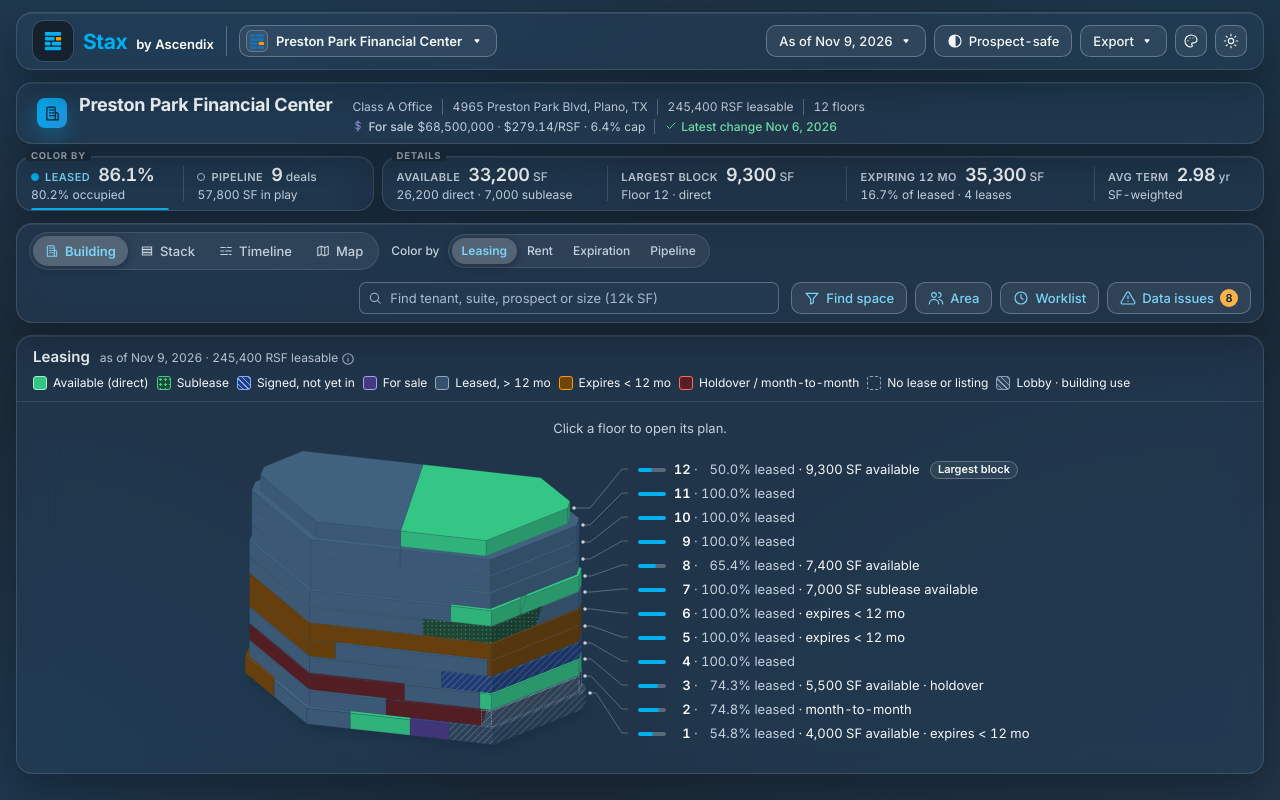
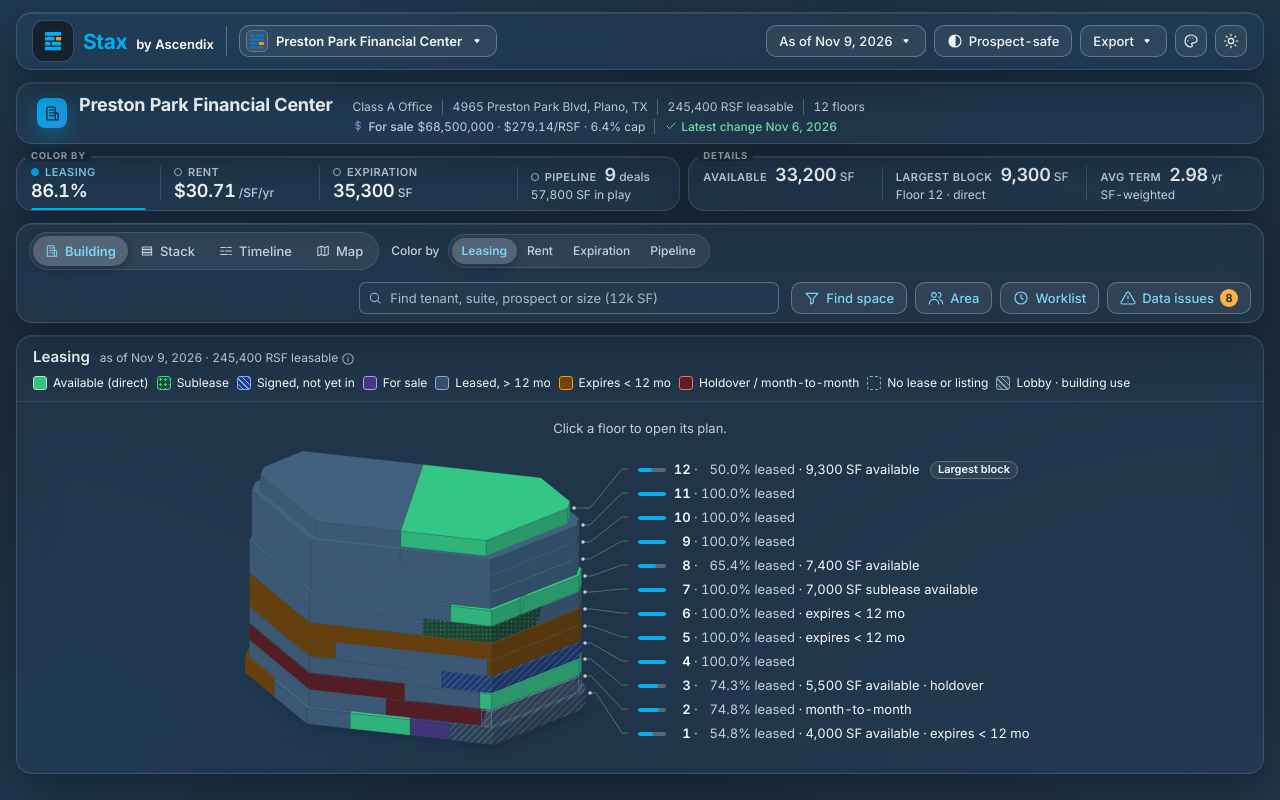
Before and after one commit to acx-sergiy-yanushkevich/stacking-plan-comp, a React (Vite) app: page / in a window 1280 px wide. Built offline with nearby package versions, Linux system fonts and the light colour scheme.

Commit message:
feat: the KPI strip is the one Color by: a switch card per lens
Co-Authored-By: Claude Fable 5.1 <noreply@anthropic.com>

```diff
--- a/src/components/kpis/KpiStrip.tsx
+++ b/src/components/kpis/KpiStrip.tsx
@@ -2,16 +2,23 @@ import type { PointerEvent } from 'react';
 import type { PlanModel } from '../../model/usePlanModel';
 import type { PlanState } from '../../state/planState';
 import { fmtMonthYearShort } from '../../domain/dates';
-import { num, pct, plural, sfDelta } from '../../domain/format';
+import { dollars, num, pct, plural, sfDelta, usd } from '../../domain/format';
 import { pipelineWords } from '../../domain/kpis';
+import { LENSES, type LensId } from '../../domain/lenses';
 import { waltCard, waltTitle } from './walt';
-import { canShowRollover, canShowWalt } from '../../domain/safe';
+import { canShowInPlaceRent, canShowRollover, canShowWalt, canUseLens } from '../../domain/safe';
 import { setHoverKeys } from '../../state/hoverStore';
+import { prospectFirst } from '../shell/toolbarRules';
 
-/** What a KPI click does: only the Color-by switches act; the Details figures are read-only (team review, Nov 12). */
-export type KpiAction = 'status' | 'deals';
-/** Every figure's id (`data-kpi`): the two switches, then the four details. */
-type KpiId = KpiAction | 'find' | 'find-largest' | 'expiry-worklist' | 'timeline';
+/** What a KPI click does: a Color-by switch sets its lens; the Details figures are read-only (team review, Nov 12). */
+export type KpiAction = LensId;
+/** Every figure's id (`data-kpi`): the four switches, then the three details. */
+type KpiId = KpiAction | 'find' | 'find-largest' | 'timeline';
+
+/** The switches in the strip's order: those a prospect is also offered first, so they stay put when the others go. */
+const SWITCHES = prospectFirst(LENSES);
+/** A switch's label is its lens's one name (Leasing, Rent, Expiration, Pipeline). */
+const lensLabel = (id: LensId) => LENSES.find((l) => l.id === id)!.label;
 
 export interface KpiStripProps {
   model: PlanModel;
@@ -32,7 +39,7 @@ interface Kpi {
   active: boolean;
   /** What the figure is (and, for a switch, what a click does). */
   title: string;
-  /** A figure with nothing to open (prospect-safe: Expiring 12 mo, WALT and Pipeline). */
+  /** A figure withheld from a prospect (Expiration, Avg term and Pipeline): left out of the strip. */
   static?: boolean;
   /**
    * The suites the figure is made of, where that is plain: pointing at the KPI (or focusing it) lights
@@ -68,15 +75,17 @@ function lightOn(keys: string[]) {
 }
 
 /**
- * The building's six key figures: one quiet bar above the toolbar, the same element in the same place in
+ * The building's seven key figures: one quiet bar above the toolbar, the same element in the same place in
  * every view and every state, so nothing under it moves when the view changes, a floor opens or the
  * inspector comes in. The figures do one of two things, and they stand in two groups so the difference
  * shows before a click:
- * - "Color by" (Leased, Pipeline): switches. Each colors the plan by its lens (status, deals); the one in
- *   use has a filled dot and an underline (and `aria-pressed`), as the toolbar's lens marks its own.
- * - "Details" (Available, Largest block, Expiring 12 mo, Avg term): figures to read, nothing to click. What
- *   they once opened (Find space, the Worklist, the Timeline) each has its own control in the toolbar, where
- *   its name says what it does; a click on a number did not (team review, Nov 12).
+ * - "Color by" (Leasing, Rent, Expiration, Pipeline): switches, one per lens and the page's only lens
+ *   picker (the toolbar had a second one that offered the same choice: team review, Nov 12). Each is
+ *   named for its lens and shows the figure the lens is about; the one in use has a filled dot and an
+ *   underline (and `aria-pressed`).
+ * - "Details" (Available, Largest block, Avg term): figures to read, nothing to click. What they once
+ *   opened (Find space, the Timeline) each has its own control in the toolbar, where its name says what
+ *   it does; a click on a number did not (team review, Nov 12).
  *
  * Two figures are made of suites anyone can point to: "Available" and "Largest block". Pointing at one
  * lights those suites on the plan (the model, the stack, the open floor's plate) through the hover store,
@@ -88,15 +97,16 @@ export function KpiStrip({ model, state, onAction }: KpiStripProps) {
   // Leased is capped per floor while the parts are recorded SF: name the gap so the context reconciles.
   const overAlloc = k.committed + k.availableSublease - (k.leased - Math.round(k.physical * k.leasable));
   const available = `${num(k.availableDirect)} direct · ${num(k.availableSublease)} sublease`;
+  // The lens in use, as the plan is drawn: a prospect-safe link naming a withheld lens draws Leasing (App.tsx).
+  const inUse = (id: LensId) => state.view !== 'map' && (canUseLens(state.lens, safe) ? state.lens : 'status') === id;
   const leased: Kpi = {
     id: 'status',
-    label: 'Leased',
+    label: lensLabel('status'),
     value: pct(k.occupancy),
     note: `${pct(k.physical)} occupied`,
     detail: `${pct(k.physical)} occupied${k.committed ? ` · ${num(k.committed)} SF signed, not yet in` : ''}`,
     delta: d ? { text: `${d.occupancy >= 0 ? '+' : '−'}${Math.abs(d.occupancy * 100).toFixed(1)} pts`, good: d.occupancy >= 0 } : null,
-    // Pressed whenever the plan is coloured by status, as Pipeline is whenever it is coloured by deals.
-    active: state.view !== 'map' && state.lens === 'status',
+    active: inUse('status'),
     title: `Leased share of leasable RSF, including signed leases that have not commenced.${safe ? '' : ` ${num(Math.round(k.physical * k.leasable))} SF occupied + ${num(k.committed)} signed, not in + ${num(k.availableSublease)} sublet vacant${overAlloc > 0 ? ` − ${num(overAlloc)} over-allocated (capped)` : ''} = ${num(k.leased)} SF leased.`} Click to color the plan by leasing status.`,
   };
   const opens: Kpi[] = [
@@ -124,29 +134,6 @@ export function KpiStrip({ model, state, onAction }: KpiStripProps) {
       title: 'Largest run of adjacent direct availabilities. Point at it to see it on the plan.',
       lights: k.maxContiguous.keys,
     },
-    canShowRollover(safe)
-      ? {
-          id: 'expiry-worklist',
-          label: 'Expiring 12 mo',
-          value: num(k.expiring12),
-          unit: 'SF',
-          note: `${k.leased ? pct(k.expiring12 / k.leased) : '0%'} of leased · ${plural(k.expiring12Leases, 'lease')}`,
-          detail: `${k.leased ? pct(k.expiring12 / k.leased) : '0%'} of leased · ${plural(k.expiring12Leases, 'lease')}`,
-          delta: d ? { text: sfDelta(d.expiring12), good: d.expiring12 <= 0 } : null,
-          active: false,
-          title: 'Lease SF ending within 12 months of the as-of date.',
-        }
-      : {
-          // With every suite's RSF on the plan, the SF expiring (and the lease count) would name the suites: no figure at all.
-          id: 'expiry-worklist',
-          label: 'Expiring 12 mo',
-          value: 'Withheld',
-          note: 'Lease terms not shown',
-          detail: 'Lease terms are not shown in prospect-safe mode',
-          active: false,
-          title: 'When leases end is withheld in prospect-safe mode',
-          static: true,
-        },
     // WALT is made of nothing but lease terms: it shows only where the terms themselves may be shown
     // (`canShowWalt` is `canShowLeaseTerm`, domain/safe.ts).
     canShowWalt(safe)
@@ -175,10 +162,67 @@ export function KpiStrip({ model, state, onAction }: KpiStripProps) {
           static: true,
         },
   ];
+  // The Expiration switch shows what is ending soonest: the SF expiring inside 12 months.
+  const expiry: Kpi = canShowRollover(safe)
+    ? {
+        id: 'expiry',
+        label: lensLabel('expiry'),
+        value: num(k.expiring12),
+        unit: 'SF',
+        note: `${k.leased ? pct(k.expiring12 / k.leased) : '0%'} of leased · ${plural(k.expiring12Leases, 'lease')}`,
+        detail: `${k.leased ? pct(k.expiring12 / k.leased) : '0%'} of leased · ${plural(k.expiring12Leases, 'lease')}`,
+        delta: d ? { text: sfDelta(d.expiring12), good: d.expiring12 <= 0 } : null,
+        active: inUse('expiry'),
+        title: 'Lease SF ending within 12 months of the as-of date. Click to color the plan by lease expiration.',
+      }
+    : {
+        // With every suite's RSF on the plan, the SF expiring (and the lease count) would name the suites: no figure,
+        // and no Expiration lens either (`canUseLens`).
+        id: 'expiry',
+        label: lensLabel('expiry'),
+        value: 'Withheld',
+        note: 'Lease terms not shown',
+        detail: 'Lease terms are not shown in prospect-safe mode',
+        active: false,
+        title: 'When leases end is withheld in prospect-safe mode',
+        static: true,
+      };
+  // The Rent switch: the owner reads the in-place average of the largest lease type (never blended across
+  // types); a prospect, whose plan withholds in-place rents but still colors asking rents, reads the asking
+  // range of the space on offer. Either way the card is a switch, so the Rent lens is always within reach.
+  const rent: Kpi = canShowInPlaceRent(safe)
+    ? (() => {
+        const top = k.rentByType[0];
+        return {
+          id: 'rent' as const,
+          label: lensLabel('rent'),
+          value: top ? usd(top.avg) : 'No rent on record',
+          unit: top ? '/SF/yr' : undefined,
+          note: top ? `${top.type} · in place` : 'No rents on record',
+          detail: top ? k.rentByType.map((r) => `${r.type} ${usd(r.avg)}/SF/yr on ${num(r.sf)} SF`).join(' · ') : 'No lease on the plan carries a rent',
+          delta: null,
+          active: inUse('rent'),
+          title: 'Average in-place rent of the largest lease type, each lease weighted by its recorded SF; never blended across types. Click to color the plan by rent.',
+        };
+      })()
+    : (() => {
+        const top = k.askingByType[0];
+        return {
+          id: 'rent' as const,
+          label: lensLabel('rent'),
+          value: top ? `${dollars(top.low)}–${dollars(top.high)}` : 'No asking rents',
+          unit: top ? '/SF/yr' : undefined,
+          note: top ? 'asking · vacancies' : 'Nothing on offer',
+          detail: top ? k.askingByType.map((a) => `${a.type} ${dollars(a.low)}–${dollars(a.high)}/SF/yr on ${num(a.sf)} SF`).join(' · ') : 'No space on offer carries an asking rent',
+          delta: null,
+          active: inUse('rent'),
+          title: 'Asking rent on the space on offer. Click to color the plan by rent.',
+        };
+      })();
   const pipeline: Kpi = safe
     ? {
         id: 'deals',
-        label: 'Pipeline',
+        label: lensLabel('deals'),
         value: 'Withheld',
         note: 'Deal activity not shown',
         detail: 'Deal activity is not shown in prospect-safe mode',
@@ -188,7 +232,7 @@ export function KpiStrip({ model, state, onAction }: KpiStripProps) {
       }
     : {
         id: 'deals',
-        label: 'Pipeline',
+        label: lensLabel('deals'),
         value: String(k.pipeline.deals),
         unit: k.pipeline.deals === 1 ? 'deal' : 'deals',
         // Space in play, each space once: competing deals on one suite are alternatives (round 22: "requested"
@@ -196,13 +240,14 @@ export function KpiStrip({ model, state, onAction }: KpiStripProps) {
         note: pipelineWords(k.pipeline).inPlay,
         detail: `${k.pipeline.onVacancy} on vacancies · ${plural(k.pipeline.deals - k.pipeline.onVacancy, 'renewal')} · ${pipelineWords(k.pipeline).inPlay}, each space once at its largest live deal (the ${pipelineWords(k.pipeline).requested} in all)`,
         delta: d ? { text: `${d.pipelineDeals >= 0 ? '+' : '−'}${Math.abs(d.pipelineDeals)} ${Math.abs(d.pipelineDeals) === 1 ? 'deal' : 'deals'}`, good: d.pipelineDeals >= 0 } : null,
-        active: state.view !== 'map' && state.lens === 'deals',
+        active: inUse('deals'),
         title: 'Live deals on this building. Click to color the plan by pipeline.',
       };
   // A prospect is shown what they can use: a figure withheld from them (Pipeline, Expiring 12 mo, Avg lease
   // term) is left out of the strip, not printed as "Withheld", so the bar reads as a clean summary.
   const shown = (c: Kpi) => !c.static;
-  const lenses = [leased, pipeline].filter(shown);
+  const switches: Record<LensId, Kpi> = { status: leased, rent, expiry, deals: pipeline };
+  const lenses = SWITCHES.map((l) => switches[l.id]).filter(shown);
   const openFigures = opens.filter(shown);
   const kpi = (c: Kpi, kind: 'lens' | 'open') => {
     // The accessible name is the content itself: the label, the figure, the change, then the whole note
@@ -254,7 +299,7 @@ export function KpiStrip({ model, state, onAction }: KpiStripProps) {
         type="button"
         className={`sp-kpi sp-kpi--lens${c.active ? ' is-active' : ''}`}
         data-kpi={c.id}
-        onClick={() => (c.id === 'status' || c.id === 'deals') && onAction(c.id)}
+        onClick={() => onAction(c.id as KpiAction)}
         title={`${c.detail}. ${c.title}`}
         aria-pressed={c.active}
         {...(c.lights?.length ? lightOn(c.lights) : null)}
--- a/src/components/kpis/kpis.css
+++ b/src/components/kpis/kpis.css
@@ -5,24 +5,25 @@
    or on what the figures say, so nothing under it moves. Tokens only. */
 .sp-kpis {
   display: grid; gap: 8px;
-  /* The six share the bar by what they hold: a long label with an SF figure needs more room than a
+  /* The seven share the bar by what they hold: a long label with an SF figure needs more room than a
      percentage or a term in years. Each card's share is the sum of its figures' shares. */
-  grid-template-columns: minmax(0, 1.73fr) minmax(0, 4.27fr);
+  grid-template-columns: minmax(0, 3.75fr) minmax(0, 3.25fr);
 }
 .sp-kpis__wrap { position: relative; min-width: 0; display: grid; }
 .sp-kpis__group { display: grid; overflow: hidden; min-width: 0; }
-.sp-kpis__group--lens { grid-template-columns: minmax(0, 0.81fr) minmax(0, 0.92fr); }
-.sp-kpis__group--open { grid-template-columns: minmax(0, 1.09fr) minmax(0, 1.16fr) minmax(0, 1.2fr) minmax(0, 0.82fr); }
+.sp-kpis__group--lens { grid-template-columns: minmax(0, 0.81fr) minmax(0, 0.9fr) minmax(0, 1.12fr) minmax(0, 0.92fr); }
+.sp-kpis__group--open { grid-template-columns: minmax(0, 1.09fr) minmax(0, 1.16fr) minmax(0, 1fr); }
 /* A wide window, where each change chip stands beside its figure: the columns are sized to the label, figure and
    chip on one line (270, 303, 253, 224 px measured), so no chip wraps and pushes its note out of sight. With the
    narrower widths above, Avg term's chip wrapped there and "SF-weighted" went unseen. */
 @media (min-width: 1600px) {
-  .sp-kpis__group--open { grid-template-columns: minmax(0, 1.08fr) minmax(0, 1.2fr) minmax(0, 1fr) minmax(0, 0.9fr); }
+  .sp-kpis__group--lens { grid-template-columns: minmax(0, 0.95fr) minmax(0, 0.9fr) minmax(0, 1.1fr) minmax(0, 1.05fr); }
+  .sp-kpis__group--open { grid-template-columns: minmax(0, 1.08fr) minmax(0, 1.2fr) minmax(0, 0.9fr); }
 }
-/* Prospect-safe: three figures (Leased; Available, Largest block), the strip sized to them so no group is half empty. */
+/* Prospect-safe: four figures (Leasing, Rent; Available, Largest block), the strip sized to them so no group is half empty. */
 @media (min-width: 761px) {
-  .sp-kpis--safe { grid-template-columns: minmax(0, 1fr) minmax(0, 2fr); }
-  .sp-kpis--safe .sp-kpis__group--lens { grid-template-columns: minmax(0, 1fr); }
+  .sp-kpis--safe { grid-template-columns: minmax(0, 1fr) minmax(0, 1fr); }
+  .sp-kpis--safe .sp-kpis__group--lens { grid-template-columns: repeat(2, minmax(0, 1fr)); }
   .sp-kpis--safe .sp-kpis__group--open { grid-template-columns: repeat(2, minmax(0, 1fr)); }
 }
 /* The card's name, set on its top edge like a fieldset legend, in the page's color so it cuts the border. */
@@ -80,11 +81,11 @@ button.sp-kpi:hover { background: var(--sp-color-card-2); }
 /* A wide window: every column holds its label, its figure and the change on one line. */
 @media (min-width: 1600px) { .sp-kpi__delta { order: 0; } }
 
-/* ── Under 1200 px (a narrow desktop, a tablet): still one row of six ────────────────────────── */
+/* ── Under 1200 px (a narrow desktop, a tablet): still one row of seven ──────────────────────── */
 /* There is no room for a label and its figure on one line in every column, so each figure stands under
    its label and the notes are left to the tooltips. While the date is moved, the change stands under its
-   figure in all six (a third line: the bar is that much taller for as long as the plan is projected, and
-   for no other reason). The six never wrap into a second row. */
+   figure in all seven (a third line: the bar is that much taller for as long as the plan is projected, and
+   for no other reason). The seven never wrap into a second row. */
 @media (max-width: 1199px) {
   .sp-kpi { padding: 6px 12px 7px; }
   .sp-kpi + .sp-kpi::before { top: 8px; bottom: 8px; }
@@ -107,16 +108,17 @@ button.sp-kpi:hover { background: var(--sp-color-card-2); }
 
 /* ── A phone: every figure on screen at once, two across ─────────────────────────────────────── */
 @media (max-width: 760px) {
-  /* The two cards one above the other: the two switches across, then the four figures that open, two by two. */
+  /* The two cards one above the other: the four switches two by two, then the three details in one row. */
   /* The bar stands closer to the header here: room for the first caption on the card's edge. */
   .sp-kpis { grid-template-columns: minmax(0, 1fr); gap: 12px; margin-top: 4px; }
-  .sp-kpis__group--lens, .sp-kpis__group--open { grid-template-columns: repeat(2, minmax(0, 1fr)); }
+  .sp-kpis__group--lens { grid-template-columns: repeat(2, minmax(0, 1fr)); }
+  .sp-kpis__group--open { grid-template-columns: repeat(3, minmax(0, 1fr)); }
   .sp-kpi { padding: 4px 10px 5px; }
   .sp-kpi.is-active::after { left: 10px; right: 10px; }
-  /* Hairlines between the columns, and one between the rows. */
+  /* Hairlines between the columns, and one between the switches' two rows. */
   .sp-kpi + .sp-kpi::before { top: 6px; bottom: 6px; }
-  .sp-kpi:nth-child(2n + 1)::before { display: none; }
-  .sp-kpi:nth-child(n + 3) { border-top: 1px solid var(--sp-color-border); }
+  .sp-kpis__group--lens .sp-kpi:nth-child(2n + 1)::before { display: none; }
+  .sp-kpis__group--lens .sp-kpi:nth-child(n + 3) { border-top: 1px solid var(--sp-color-border); }
   .sp-kpi__label { font-size: 10px; letter-spacing: 0.02em; line-height: 14px; }
   .sp-kpi__figure { font-size: var(--sp-text-15); line-height: 19px; }
   .sp-kpi__unit { font-size: var(--sp-text-11); }
--- a/src/domain/format.ts
+++ b/src/domain/format.ts
@@ -9,7 +9,8 @@ export const sf = (n: number) => `${int.format(n)} SF`;
 export const num = (n: number) => int.format(n);
 export const pct = (ratio: number) => pct1.format(ratio);
 
-const dollars = (v: number) => (Number.isInteger(v) ? `$${int.format(v)}` : money.format(v));
+/** "$42" or "$42.10": whole dollars without cents, anything else to the cent. */
+export const dollars = (v: number) => (Number.isInteger(v) ? `$${int.format(v)}` : money.format(v));
 
 /** "$31.50/SF/yr FSG": a rate always carries its unit and lease type. */
 export function rate(value: number, unit: RateUnit, type: LeaseType): string {
```
Also changed, not shown: 1 other file (tests, documents, lock files or other folders).
